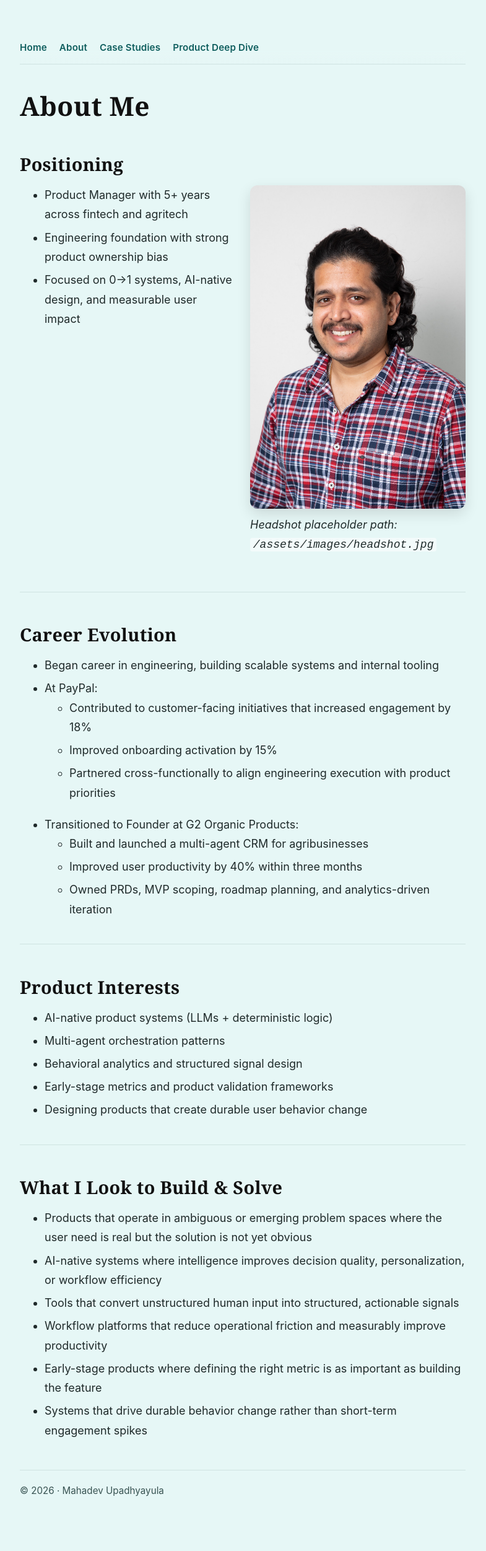
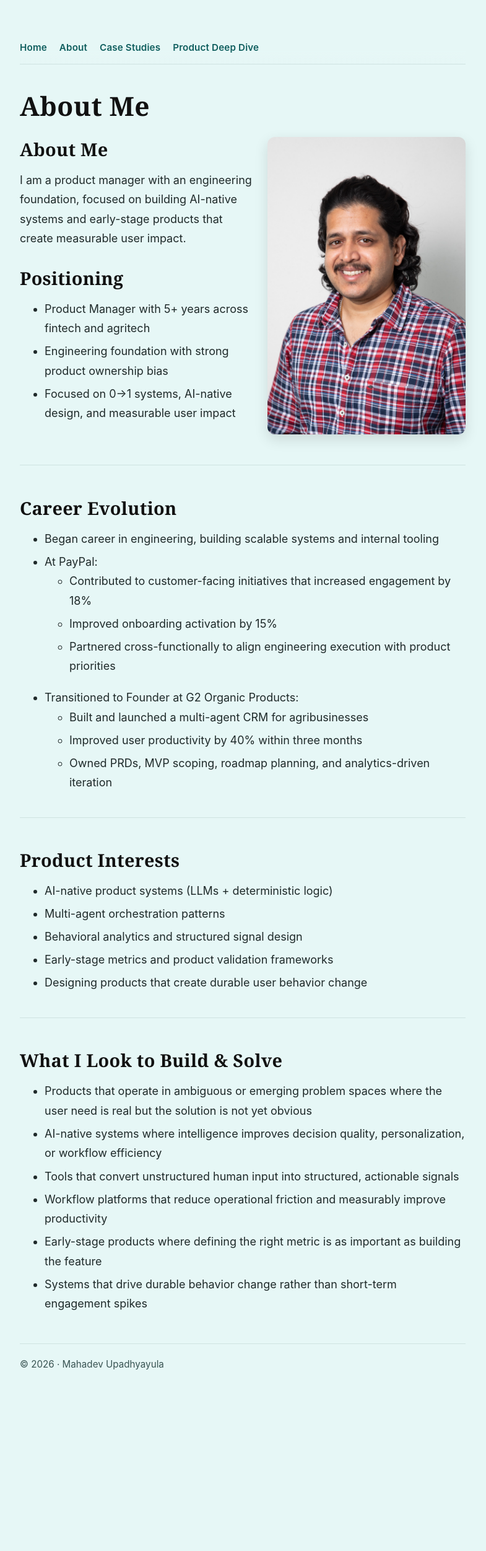
Before and after one commit to mahadevupadhyayula/mahadevupadhyayula.github.io, a Jekyll site: the page built from about.md, in a window 1280 px wide. Shown: the whole page at 62% size, without its empty margins (248-1033 px from the left). Built offline with Jekyll 4.4.1, drawn with Linux system fonts in a browser that asks for light colours; after the commit the page ends 2299 px from its top, so only the background shows below that.

Commit message:
Adjust About page text alignment with headshot

```diff
--- a/about.md
+++ b/about.md
@@ -3,19 +3,27 @@ layout: page
 title: About Me
 ---
 
-## Positioning
+<div class="about-grid">
+  <div class="about-content">
+    <div class="about-intro">
+      <h2>About Me</h2>
+      <p>
+        I am a product manager with an engineering foundation, focused on building AI-native
+        systems and early-stage products that create measurable user impact.
+      </p>
+    </div>
 
-<div class="about-grid">
-  <div>
+    <div class="about-positioning">
+      <h2>Positioning</h2>
     <ul>
       <li>Product Manager with 5+ years across fintech and agritech</li>
       <li>Engineering foundation with strong product ownership bias</li>
       <li>Focused on 0→1 systems, AI-native design, and measurable user impact</li>
     </ul>
+    </div>
   </div>
   <div>
     <img src="/assets/images/headshot.jpg" alt="Mahadev Upadhyayula headshot" class="about-photo" />
-    <p><em>Headshot placeholder path: <code>/assets/images/headshot.jpg</code></em></p>
   </div>
 </div>
 
--- a/assets/css/style.css
+++ b/assets/css/style.css
@@ -135,10 +135,31 @@ img {
   display: grid;
   gap: 1.5rem;
   align-items: start;
-  grid-template-columns: repeat(auto-fit, minmax(250px, 1fr));
+  grid-template-columns: minmax(0, 1fr) minmax(250px, 320px);
+}
+
+.about-content {
+  min-height: 100%;
+  display: flex;
+  flex-direction: column;
+}
+
+.about-intro {
+  margin-top: 0;
+}
+
+.about-intro h2,
+.about-positioning h2 {
+  margin-top: 0;
+}
+
+.about-positioning {
+  margin-top: auto;
+  margin-bottom: auto;
 }
 
 .about-photo {
+  width: 100%;
   border-radius: 12px;
   box-shadow: 0 8px 22px rgba(0, 0, 0, 0.12);
 }
@@ -179,6 +200,17 @@ code {
   border-radius: 4px;
 }
 
+@media (max-width: 900px) {
+  .about-grid {
+    grid-template-columns: 1fr;
+  }
+
+  .about-positioning {
+    margin-top: 1.5rem;
+    margin-bottom: 0;
+  }
+}
+
 @media (max-width: 640px) {
   body {
     font-size: 17px;
```
